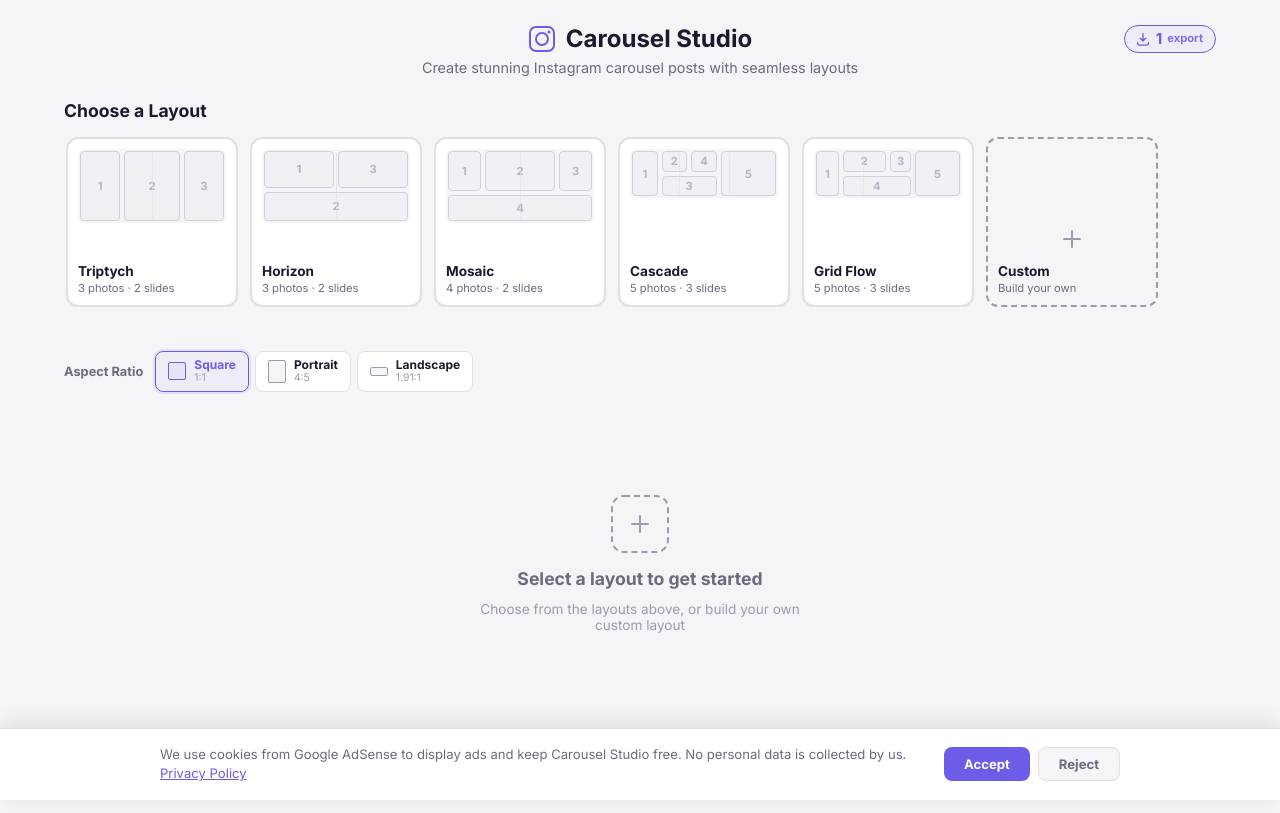
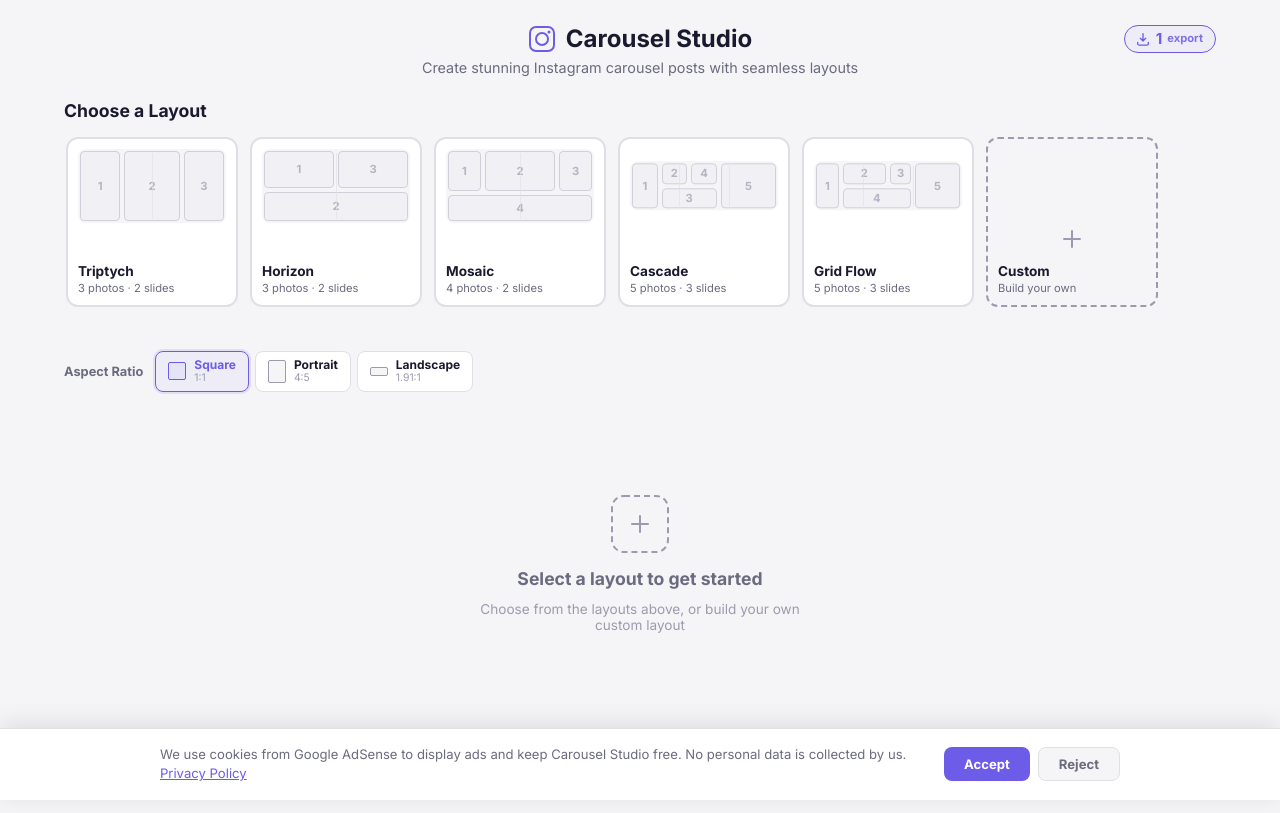
Before and after one commit to ricardocruz1/carousel-studio, a React (Vite) app: page / in a window 1280 px wide. Built offline with nearby package versions, Linux system fonts and the light colour scheme; a web font is replaced by a local one.

Commit message:
Fix layout picker: equalize preview heights across 2-slide and 3-slide layouts

```diff
--- a/src/components/LayoutPicker.css
+++ b/src/components/LayoutPicker.css
@@ -95,6 +95,19 @@
   box-shadow: 0 0 0 3px var(--accent-glow);
 }
 
+.layout-card__preview-sizer {
+  position: relative;
+  width: 100%;
+}
+
+.layout-card__preview-center {
+  position: absolute;
+  left: 0;
+  right: 0;
+  top: 50%;
+  transform: translateY(-50%);
+}
+
 .layout-card__preview {
   position: relative;
   width: 100%;
--- a/src/components/LayoutPicker.tsx
+++ b/src/components/LayoutPicker.tsx
@@ -127,9 +127,11 @@ interface LayoutCardProps {
 
 const LayoutCard: React.FC<LayoutCardProps> = ({ layout, aspectRatio, isSelected, onClick }) => {
   const slideMarkers = Array.from({ length: layout.slideCount }, (_, i) => i);
-  // Compute preview aspect ratio: (slideCount * width) : height
   const config = ASPECT_RATIOS[aspectRatio];
+  // Actual aspect ratio for this layout's panoramic preview
   const previewPaddingTop = (config.height / (config.width * layout.slideCount)) * 100;
+  // Reference height: use 2-slide ratio (tallest) so all cards align
+  const maxPaddingTop = (config.height / (config.width * 2)) * 100;
 
   return (
     <button
@@ -137,6 +139,8 @@ const LayoutCard: React.FC<LayoutCardProps> = ({ layout, aspectRatio, isSelected
       onClick={onClick}
       aria-label={`Select ${layout.name} layout`}
     >
+      <div className="layout-card__preview-sizer" style={{ paddingTop: `${maxPaddingTop}%` }}>
+        <div className="layout-card__preview-center">
           <div className="layout-card__preview" style={{ paddingTop: `${previewPaddingTop}%` }}>
             {/* Slide dividers */}
             {slideMarkers.slice(1).map((i) => (
@@ -162,6 +166,8 @@ const LayoutCard: React.FC<LayoutCardProps> = ({ layout, aspectRatio, isSelected
               </div>
             ))}
           </div>
+        </div>
+      </div>
       <div className="layout-card__info">
         <span className="layout-card__name">{layout.name}</span>
         <span className="layout-card__meta">
```
Lines whose indentation alone changed are shown as unchanged.
